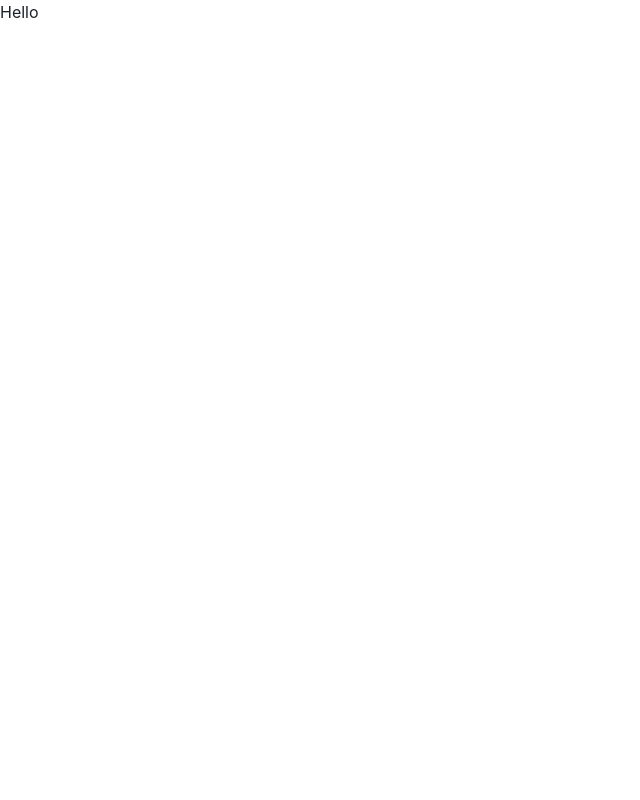
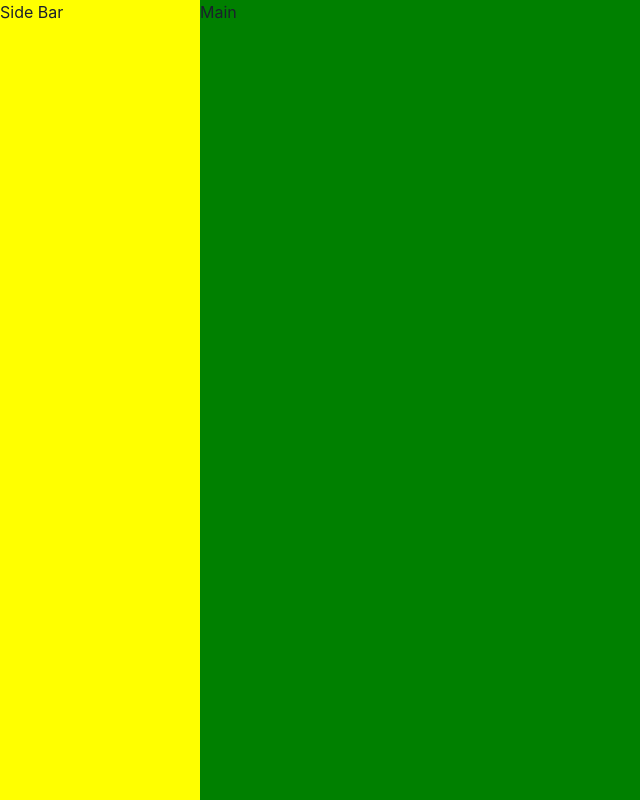
Before and after one commit to kjonathan098/groovegather, a React (Create React App) app in the folder frontend/: page / in a window 1280 px wide. Shown: the whole page, without its empty margins (0-640 px from the left). Built offline with nearby package versions, Linux system fonts and the light colour scheme.

Commit message:
Created Grid for aside and main

```diff
--- a/frontend/src/App.tsx
+++ b/frontend/src/App.tsx
@@ -1,7 +1,25 @@
-import { ChakraProvider } from '@chakra-ui/react'
+import { Box, Center, ChakraProvider, Grid, GridItem, Show } from '@chakra-ui/react'
 
 function App() {
-	return <ChakraProvider>Hello</ChakraProvider>
+	return (
+		<ChakraProvider>
+			<Center bg={'green'}>
+				<Box maxW={'1600px'} minW={'100%'} h={'100%'} bg={'red'}>
+					<Grid templateAreas={{ base: `"main"`, lg: ` "aside main"` }} templateColumns={{ base: '1fr', lg: '200px 1fr' }} h={'100%'}>
+						<Show above="lg">
+							<GridItem area="aside" h={'100vh'} overflow={'scroll'} bg={'yellow'}>
+								Side Bar
+							</GridItem>
+						</Show>
+
+						<GridItem area="main" bg={'green'}>
+							Main
+						</GridItem>
+					</Grid>
+				</Box>
+			</Center>
+		</ChakraProvider>
+	)
 }
 
 export default App
```
